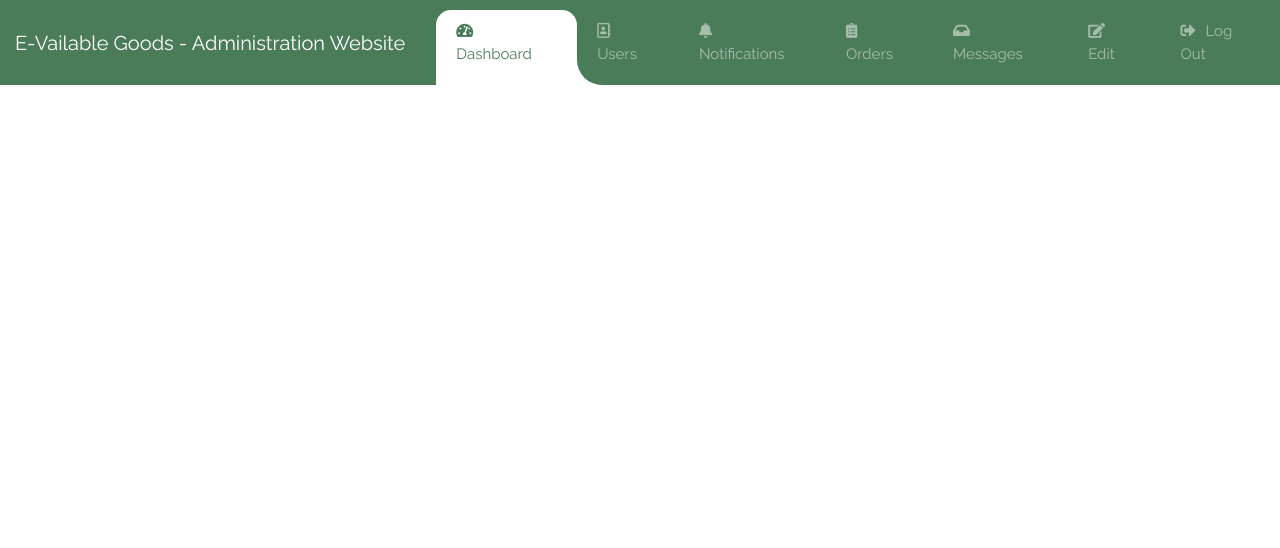
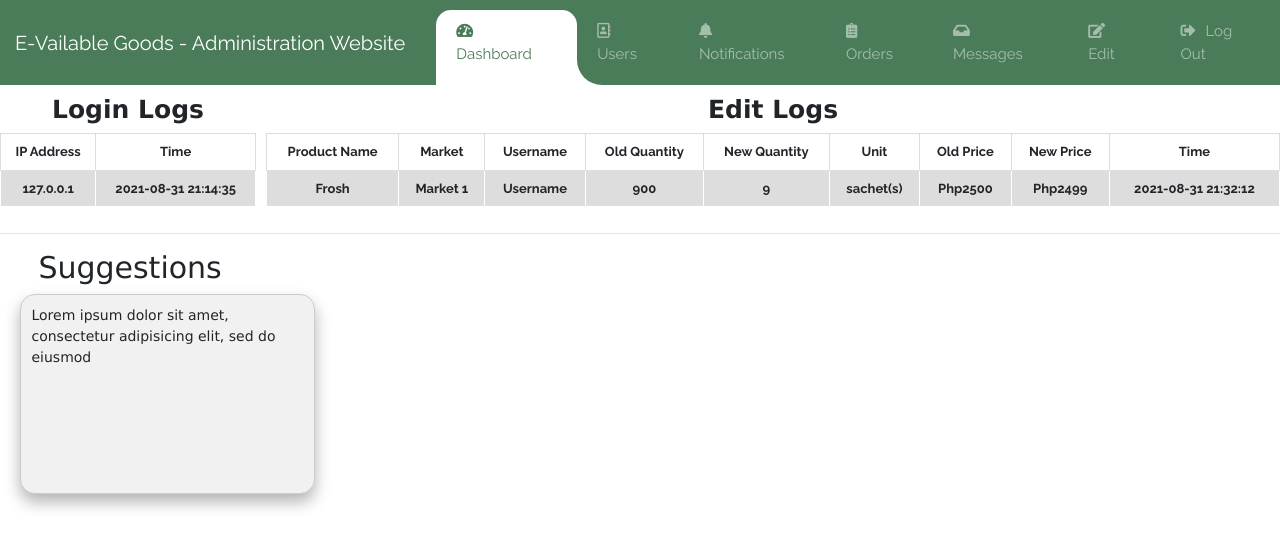
Before and after one commit to Kinetic101/E-Vailable-Goods, a PHP site: page /Dashboard.php in a window 1280 px wide. Shown: the top 548 px of the page. Run offline with PHP 8.4, Linux system fonts and the light colour scheme; the visitor is signed in with stand-in values (Sample User, id 1); some libraries are stand-ins or nearby versions.

Commit message:
Dashboard Layout + Search Bar

```diff
--- a/Administrator/Dashboard.php
+++ b/Administrator/Dashboard.php
@@ -87,7 +87,57 @@
 	        </div>
 	    </nav>
 	</header>
-
+	<div class = "row1">
+	<div class = "loginLogs">
+	<h2>Login Logs</h2>
+	<table>
+		<tr>
+			<th>IP Address</th>
+			<th>Time</th>
+		</tr>
+		<tr>
+			<td><!--Insert necessary code-->127.0.0.1</td>
+			<td><!--Insert necessary code-->2021-08-31 21:14:35</td>
+		</tr>
+	</table>
+	</div>
+	<div class = "editLogs">
+	<h2>Edit Logs</h2>
+	<table>
+		<tr>
+			<th>Product Name</th>
+			<th>Market</th>
+			<th>Username</th>
+			<th>Old Quantity</th>
+			<th>New Quantity</th>
+			<th>Unit</th>
+			<th>Old Price</th>
+			<th>New Price</th>
+			<th>Time</th>
+		</tr>
+		<tr>
+			<td><!--Insert necessary code-->Frosh</td>
+			<td><!--Insert necessary code-->Market 1</td>
+			<td><!--Insert necessary code-->Username</td>
+			<td><!--Insert necessary code-->900</td>
+			<td><!--Insert necessary code-->9</td>
+			<td><!--Insert necessary code-->sachet(s)</td>
+			<td><!--Insert necessary code-->Php2500</td>
+			<td><!--Insert necessary code-->Php2499</td>
+			<td><!--Insert necessary code-->2021-08-31 21:32:12</td>
+		</tr>
+	</table>
+	</div>
+	</div>
+	<hr>
+	<div class="row2">
+		<h2>Suggestions</h2>
+		<div id = "suggList">
+			<div id="suggBox">
+			<p><!--Insert necessary code-->Lorem ipsum dolor sit amet, consectetur adipisicing elit, sed do eiusmod</p>
+			</div>
+		</div>
+	</div>
 	<!--Mga ilalagay sa page na to:
 			*logs nung naglogin sa admin page
 			*logs nung mga tigedit sa market, both user and admin
--- /dev/null
+++ b/Administrator/DashboardCSS.css
@@ -0,0 +1,124 @@
+body{
+  margin: 0;
+  padding: 0;
+  box-sizing: border-box;
+}
+
+*{
+  margin: 0;
+  padding: 0;
+  box-sizing: border-box;
+}
+
+table {
+  border-collapse: collapse;
+  width: 100%;
+  font-size: 13px;
+  font-weight: 600;
+  margin-top: 3px;
+}
+
+th{
+    border: 1px solid #dddddd;
+    text-align: center;
+    padding: 8px;
+}
+
+td {
+  border: 1px solid #dddddd;
+  text-align: left;
+  padding: 8px;
+  word-wrap: break-word;
+}
+
+tr:nth-child(even) {
+  background-color: #dddddd;
+}
+
+tr:nth-child(even) > td{
+  border: 1px solid #FFF;
+}
+
+.loginLogs{
+  margin: 10px 0;
+  width: 20%;
+  display: inline-block;
+  max-height: 50%;
+}
+
+.loginLogs table {
+  width: 100%;
+}
+
+.loginLogs td{
+  text-align: center;
+}
+
+.loginLogs h2{
+  font-family: "Verdana";
+  text-align: center;
+  font-size: 25px;
+  font-weight: 1000;
+}
+
+.editLogs{
+  margin: 10px 0 5px 10px;
+  width: 79%;
+  flex: 1;
+  display: inline-block;
+  max-height: 50%;
+  overflow: auto;
+}
+
+.editLogs table {
+  width: 100%;
+}
+
+.editLogs td{
+  text-align: center;
+}
+
+.editLogs h2{
+  font-family: "Verdana";
+  text-align: center;
+  font-size: 25px;
+  font-weight: 1000;
+}
+
+.row1{
+  display: flex;
+  justify-content: space-between;
+  max-height: 50%;
+}
+
+.row2{
+  max-width: 100%;
+}
+
+#suggList{
+}
+
+#suggBox{
+  float: left;
+  background-color: #f1f1f1;
+  border-radius: 15px;
+  max-width: 23%;
+  height: 25vh;
+  overflow: auto;
+  padding: 10px;
+  margin-left: 1.6%;
+  margin-bottom: 1.5%;
+  box-shadow: 0px 8px 16px 0px rgba(0,0,0,0.3);
+  border: 0.5px solid #ccc;
+}
+
+#suggBox p{
+  font-family: "Verdana";
+  font-size: 14px;
+}
+
+.row2 h2{
+    font-family: "Verdana";
+    font-size: 30px;
+    margin-left: 3%;
+}
```
Also changed, not shown: Administrator/OrdersCSS.css (+7 -3 lines), Administrator/UsersCSS.css (+6 -3 lines).
